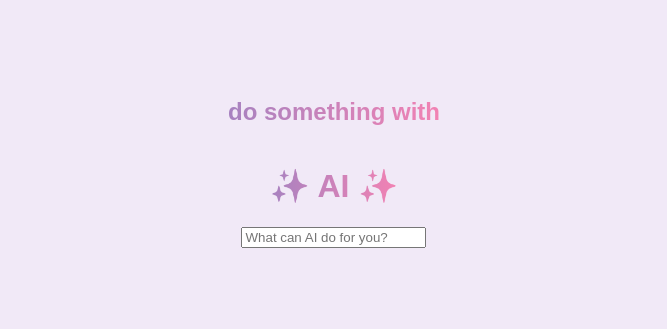
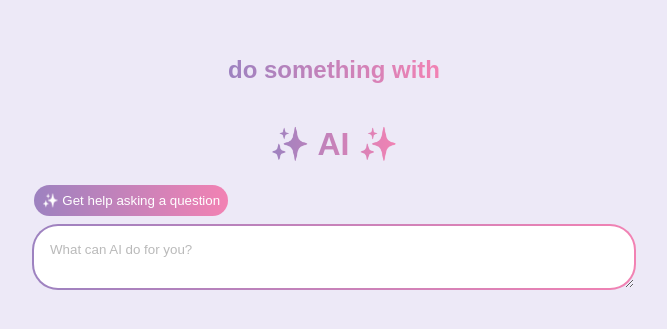
Before and after one commit to emilefokkema/do-something-with-ai, a plain HTML site: page index.html in a window 1280 px wide. Shown: the part 237-566 px from the top of the page, without its empty margins (306-973 px from the left). Drawn offline with Linux system fonts and the light colour scheme.

Commit message:
improve style and add help button

```diff
--- a/index.css
+++ b/index.css
@@ -1,11 +1,14 @@
 :root {
     font-family: sans-serif;
-    --mauve: #a782c0;
+    --mauve: #9d82c0;
     --pink: #f282b3;
+    --gradient: linear-gradient(90deg, var(--mauve) 0%, var(--pink) 100%);
+    --magic-input-border-width: 2px;
+    --magic-input-border-radius: 1.5rem;
 }
 
 body {
-    background-color: #f1e9f7;
+    background-color: #ede9f7;
     margin: 0;
     padding: 0;
     display: flex;
@@ -16,6 +19,7 @@ body {
 
 body > .content {
     max-width: 600px;
+    width: 600px;
     flex-grow: 1;
     display: flex;
     flex-direction: column;
@@ -24,7 +28,53 @@ body > .content {
 }
 
 .magic {
-    background-image: linear-gradient(90deg, var(--mauve) 0%, var(--pink) 100%);
+    background-image: var(--gradient);
     background-clip: text;
     color: transparent;
 }
+
+.magic-input-wrapper {
+    background-image: var(--gradient);
+    padding: var(--magic-input-border-width);
+    border-radius: calc(var(--magic-input-border-radius) + var(--magic-input-border-width));
+    width: 100%;
+    display: flex;
+    flex-direction: row;
+}
+
+.magic-input {
+    border-width: 0;
+    border-radius: var(--magic-input-border-radius);
+    padding: 1rem;
+    margin: 0;
+    font-family: sans-serif;
+    color: #67557e;
+    flex-grow: 1;
+}
+
+.toolbar {
+    width: 100%;
+    margin-bottom: .5rem;
+}
+
+.button-text {
+    color: transparent;
+    background-color: #fff;
+    background-clip: text;
+}
+#help-question-button {
+    background-image: var(--gradient);
+    color: #fff;
+    border: none;
+    padding: .5rem;
+    border-radius: 1.5rem;
+    cursor: pointer;
+}
+
+.magic-input:focus {
+    outline: none;
+}
+
+.magic-input::placeholder {
+    opacity: .5;
+}
--- a/index.html
+++ b/index.html
@@ -8,7 +8,19 @@
         <div class="content">
             <h2 class="magic" data-translation-text="{{doSomethingWith}}"></h2>
             <h1 class="magic" data-translation-text="✨  {{ai}}  ✨"></h1>
-            <input type="text" data-translation-placeholder="{{whatCanIDoForYou}}"/>
+
+            <div class="toolbar">
+                <button id="help-question-button">
+                    <span class="button-text" data-translation-text="✨ {{helpWithQuestion}}"></span>
+                </button>
+            </div>
+            <div class="magic-input-wrapper">
+                <textarea
+                    class="magic-input"
+                    data-translation-placeholder="{{whatCanIDoForYou}}"
+                    spellcheck="false"
+                ></textarea>
+            </div>
         </div>
     </body>
 </html>
--- a/translations.json
+++ b/translations.json
@@ -2,11 +2,13 @@
     "en": {
         "ai": "AI",
         "doSomethingWith": "do something with",
-        "whatCanIDoForYou": "What can AI do for you?"
+        "whatCanIDoForYou": "What can AI do for you?",
+        "helpWithQuestion": "Get help asking a question"
     },
     "nl": {
         "ai": "AI",
         "doSomethingWith": "doe iets met",
-        "whatCanIDoForYou": "Wat kan AI voor je doen?"
+        "whatCanIDoForYou": "Wat kan AI voor je doen?",
+        "helpWithQuestion": "Help met vraag stellen"
     }
 }
```
